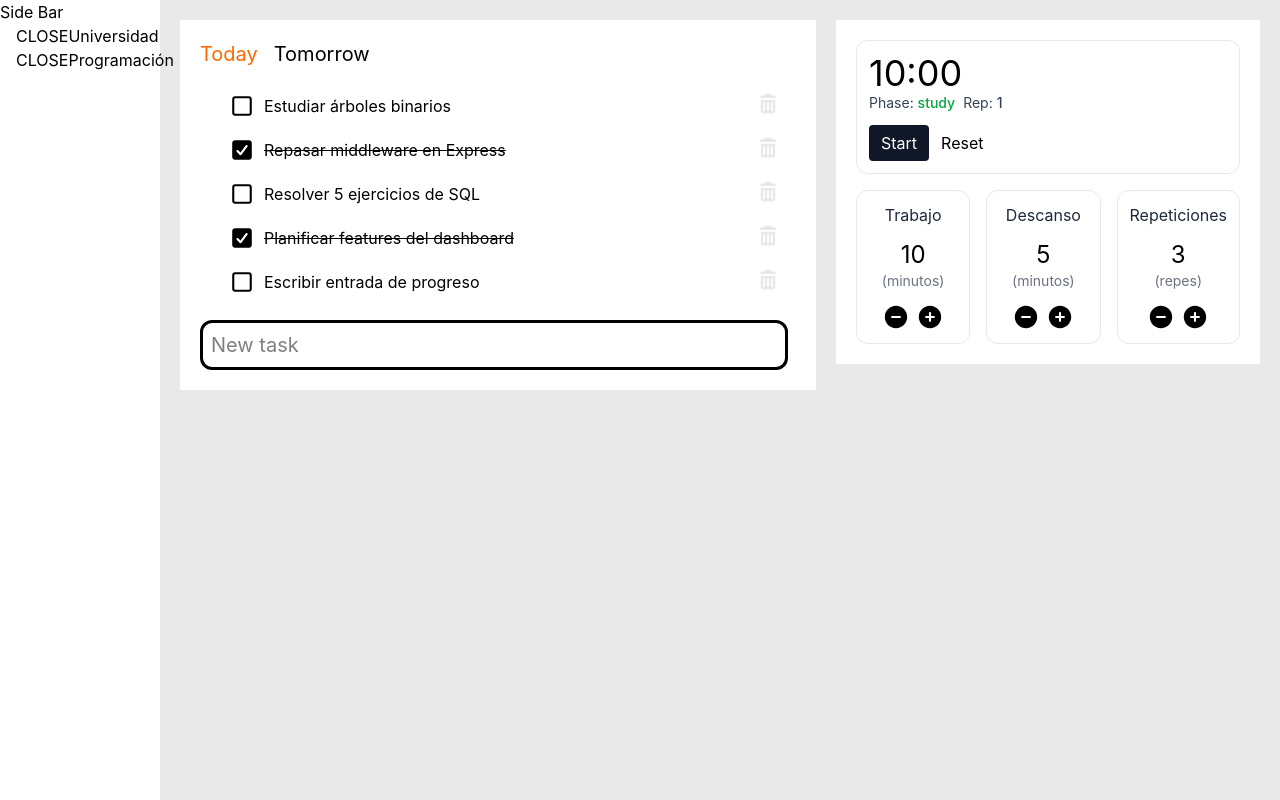
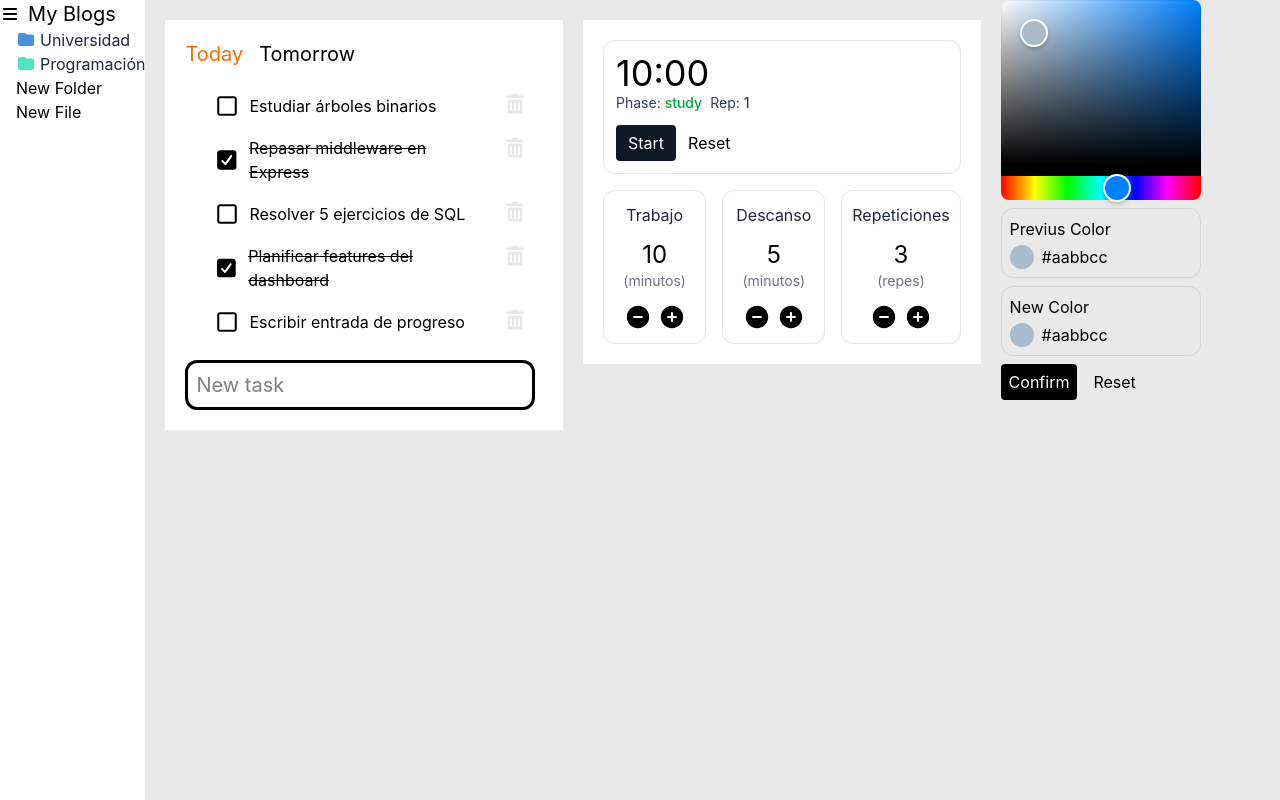
Before and after one commit to s-ricchini/ricchiTracker, a React app in the folder frontend/: page / in a window 1280 px wide. Built offline with nearby package versions, Linux system fonts and the light colour scheme; the HTML template or start-up script is replaced by a standard one.

Commit message:
el componente colorPicker esta funcional

```diff
--- a/frontend/package.json
+++ b/frontend/package.json
@@ -12,6 +12,7 @@
   "dependencies": {
     "@tailwindcss/vite": "^4.2.1",
     "react": "^19.2.0",
+    "react-colorful": "^5.6.1",
     "react-dom": "^19.2.0",
     "react-hook-form": "^7.71.2",
     "tailwindcss": "^4.2.1"
--- a/frontend/src/App.jsx
+++ b/frontend/src/App.jsx
@@ -1,25 +1,35 @@
 
 import './App.css'
+import { useState } from 'react'
 import TodoList from './features/todoList/components/TodoList'
 import Pomodoro from './features/pomodoro/components/Pomodoro'
 
-import SideBar from './features/sideBar/SideBar'
+import OpenSideBar from './features/sideBar/SideBar'
+import ClosedSideBar from './features/sideBar/ClosedSideBar'
+import ColorPicker from './features/sideBar/ColorPicker'
+
 
 function App() {
+
+  const [isOpen,setIsOpen] = useState(true)
+
+  function toggleSideBar(){
+    setIsOpen(prev => !prev)
+  }
+
   return (
     <div className='flex h-screen'>
-      <div className='w-1/8 bg-white'>
-        <SideBar></SideBar>
-      </div>
-      <div className='flex gap-5 m-5 w-7/8' >
-        <div className='w-3/5'>
+      {isOpen ? <OpenSideBar toggleSideBar={toggleSideBar}></OpenSideBar> : <ClosedSideBar toggleSideBar={toggleSideBar}></ClosedSideBar> }
+      <div className='flex gap-5 m-5' >
+        <div className='w-1/2'>
           <TodoList></TodoList>
         </div>
-        <div className='w-2/5'>
+        <div className='w-1/2'>
           <Pomodoro></Pomodoro>
         </div>
 
       </div>
+      <ColorPicker previusColor={"#aabbcc"}></ColorPicker>
     </div>
   )
 }
--- /dev/null
+++ b/frontend/src/assets/icons/MenuBars.jsx
@@ -0,0 +1,15 @@
+import { useState } from "react"
+
+function MenuBars({color,hoverColor}){
+    const [currentColor,setCurrentColor] = useState(color)
+
+
+    return(
+        <svg className="size-5" onMouseEnter={() =>{setCurrentColor(hoverColor)}} onMouseLeave={() => {setCurrentColor(color)}} xmlns="http://www.w3.org/2000/svg" viewBox="0 0 640 640"><path fill={currentColor} d="M96 160C96 142.3 110.3 128 128 128L512 128C529.7 128 544 142.3 544 160C544 177.7 529.7 192 512 192L128 192C110.3 192 96 177.7 96 160zM96 320C96 302.3 110.3 288 128 288L512 288C529.7 288 544 302.3 544 320C544 337.7 529.7 352 512 352L128 352C110.3 352 96 337.7 96 320zM544 480C544 497.7 529.7 512 512 512L128 512C110.3 512 96 497.7 96 480C96 462.3 110.3 448 128 448L512 448C529.7 448 544 462.3 544 480z"/></svg>
+
+    )
+
+
+}
+
+export default MenuBars
--- /dev/null
+++ b/frontend/src/features/sideBar/ClosedSideBar.jsx
@@ -0,0 +1,15 @@
+import MenuBars from "../../assets/icons/MenuBars"
+
+function ClosedSideBar({toggleSideBar}){
+
+    return(
+        <div className="cursor-pointer" onClick={toggleSideBar}>
+            <MenuBars color={'black'} hoverColor={'orange'}></MenuBars>
+        </div>
+
+    )
+
+
+}
+
+export default ClosedSideBar
--- /dev/null
+++ b/frontend/src/features/sideBar/ColorPicker.jsx
@@ -0,0 +1,41 @@
+import { HexColorPicker } from "react-colorful";
+import { useState } from "react";
+
+
+function ShowColor({text,color}){
+
+    return(
+
+        <div className="p-2 border border-gray-300 rounded-xl flex flex-col gap-1">
+            <p>{text}</p>
+            <div className="flex gap-2 items-center">
+                <div className="size-6 rounded-2xl" style={{ backgroundColor: color }}></div>
+                <p>{color}</p>
+            </div>
+        </div>
+
+
+    )
+
+}
+
+function ColorPicker({previusColor = null}) {
+
+    const [color, setColor] = useState("#aabbcc");
+    return (
+        <div className="space-y-2">
+            <HexColorPicker color={color} onChange={setColor} />
+
+            <div className="space-y-2">
+                {previusColor && <ShowColor text={"Previus Color"} color={previusColor}></ShowColor>}
+                <ShowColor text = {"New Color"} color={color}/>
+            </div>
+            <div className="space-x-2">
+                <button className="px-2 py-1.5 bg-black text-white rounded hover:cursor-pointer hover:bg-amber-500">Confirm</button>
+                {previusColor && <button className="px-2 py-1.5 text-black rounded hover:cursor-pointer hover:text-amber-500" onClick={() => setColor(previusColor)}>Reset</button>}
+            </div>
+        </div>
+    );
+}
+
+export default ColorPicker;
--- a/frontend/src/features/sideBar/SideBar.jsx
+++ b/frontend/src/features/sideBar/SideBar.jsx
@@ -1,11 +1,13 @@
 import SideBarManager from "./sideBarManager"
 import SideBaritem from "./SideBarItem"
+import MenuBars from "../../assets/icons/MenuBars"
+
 
 import items from "../../data/itemsSidebar"
 import { useState,useMemo } from "react"
 
 
-function SideBar(){
+function OpenSideBar({toggleSideBar}){
 
     //en la futura implementacion primero hago una query para recuperar la rowData
 
@@ -51,9 +53,20 @@ function SideBar(){
 
     return(
         <div className="bg-white">
-            <p>Side Bar</p>
+
+            <div className="flex text-xl gap-2 items-center" >
+                <div className="cursor-pointer" onClick={toggleSideBar} >
+                    <MenuBars color={'black'} hoverColor={'orange'}></MenuBars>
+                </div>
+                <p>My Blogs</p>
+            </div>
+
             <div>
                 {manager.getTree().map(elem => <SideBaritem key={elem.getId()} nodo={elem} openFile={openFile} deleteFile = {deleteFile}></SideBaritem>)}
+            </div>
+            <div className=" flex flex-col items-start ml-4">
+                <button>New Folder</button>
+                <button>New File</button>
             </div>
 
         </div>
@@ -62,4 +75,4 @@ function SideBar(){
 
 }
 
-export default SideBar
+export default OpenSideBar
--- a/frontend/src/features/sideBar/SideBarItem.jsx
+++ b/frontend/src/features/sideBar/SideBarItem.jsx
@@ -18,15 +18,65 @@ function SideBaritem({nodo,openFile,deleteFile}){ //openFile es una funcion que
     deleteFile(nodo.getId());
   }
 
+  const handleRightClick = (e) => {
+    e.preventDefault()
+    console.log('Click derecho')
+    console.log(e)
+  }
+
+  function TrashIcon({color,hoverColor}){
+
+    const [currentColor,setCurrentColor] = useState(color)
+
+    const setHoverColor = () => {
+        setCurrentColor(hoverColor)
+    }
+
+    const setInitialColor = () => {
+        setCurrentColor(color)
+    }
+
+    return(
+        <svg onMouseEnter={setHoverColor} onMouseLeave={setInitialColor} className="hover:cursor-pointer size-4" xmlns="http://www.w3.org/2000/svg" viewBox="0 0 640 640"><path fill={currentColor} d="M232.7 69.9C237.1 56.8 249.3 48 263.1 48L377 48C390.8 48 403 56.8 407.4 69.9L416 96L512 96C529.7 96 544 110.3 544 128C544 145.7 529.7 160 512 160L128 160C110.3 160 96 145.7 96 128C96 110.3 110.3 96 128 96L224 96L232.7 69.9zM128 208L512 208L512 512C512 547.3 483.3 576 448 576L192 576C156.7 576 128 547.3 128 512L128 208zM216 272C202.7 272 192 282.7 192 296L192 488C192 501.3 202.7 512 216 512C229.3 512 240 501.3 240 488L240 296C240 282.7 229.3 272 216 272zM320 272C306.7 272 296 282.7 296 296L296 488C296 501.3 306.7 512 320 512C333.3 512 344 501.3 344 488L344 296C344 282.7 333.3 272 320 272zM424 272C410.7 272 400 282.7 400 296L400 488C400 501.3 410.7 512 424 512C437.3 512 448 501.3 448 488L448 296C448 282.7 437.3 272 424 272z"/></svg>
+
+
+    )
+  }
+
+  function FileIcon({color}){
+    return(
+      <svg className='size-5' xmlns="http://www.w3.org/2000/svg" viewBox="0 0 640 640"><path fill={color} d="M304 112L192 112C183.2 112 176 119.2 176 128L176 512C176 520.8 183.2 528 192 528L448 528C456.8 528 464 520.8 464 512L464 272L376 272C336.2 272 304 239.8 304 200L304 112zM444.1 224L352 131.9L352 200C352 213.3 362.7 224 376 224L444.1 224zM128 128C128 92.7 156.7 64 192 64L325.5 64C342.5 64 358.8 70.7 370.8 82.7L493.3 205.3C505.3 217.3 512 233.6 512 250.6L512 512C512 547.3 483.3 576 448 576L192 576C156.7 576 128 547.3 128 512L128 128z"/></svg>
+    )
+  }
+
+  function FolderClosed({color}){
+
+    return(
+      <svg className='size-5' xmlns="http://www.w3.org/2000/svg" viewBox="0 0 640 640"><path fill={color} d="M128 512L512 512C547.3 512 576 483.3 576 448L576 208C576 172.7 547.3 144 512 144L362.7 144C355.8 144 349 141.8 343.5 137.6L305.1 108.8C294 100.5 280.5 96 266.7 96L128 96C92.7 96 64 124.7 64 160L64 448C64 483.3 92.7 512 128 512z"/></svg>
+    )
+
+  }
+
+  function FolderOpen({color}){
+    return(
+      <svg className='size-5' xmlns="http://www.w3.org/2000/svg" viewBox="0 0 640 640"><path fill={color} d="M88 289.6L64.4 360.2L64.4 160C64.4 124.7 93.1 96 128.4 96L267.1 96C280.9 96 294.4 100.5 305.5 108.8L343.9 137.6C349.4 141.8 356.2 144 363.1 144L480.4 144C515.7 144 544.4 172.7 544.4 208L544.4 224L179 224C137.7 224 101 250.4 87.9 289.6zM509.8 512L131 512C98.2 512 75.1 479.9 85.5 448.8L133.5 304.8C140 285.2 158.4 272 179 272L557.8 272C590.6 272 613.7 304.1 603.3 335.2L555.3 479.2C548.8 498.8 530.4 512 509.8 512z"/></svg>
+
+    )
+
+
+  }
+
+
   return(
     <div className='ml-4'>
-      <div onClick={handleClick} className='flex gap 3'>
+      <div onClick={handleClick} onContextMenu={handleRightClick} className='flex gap 3 text-gray-800 cursor-pointer items-center gap-1' >
         <span>
-          {nodo.isFolder() ? (isOpen ? 'OPEN' : "CLOSE") : "FILE"}
+          {nodo.isFolder() ? (isOpen ? <FolderOpen color={nodo.getColor()}></FolderOpen> : <FolderClosed color={nodo.getColor()}></FolderClosed>) : <FileIcon color={nodo.getColor()}></FileIcon>}
         </span>
         <span>
           {nodo.getTitle()}
         </span>
+
       </div>
       {(nodo.isFolder() && isOpen && nodo.hasChilds()) &&  nodo.getChilds().map(child => <SideBaritem  key= {child.getId()} nodo={child} openFile={openFile} deleteFile={deleteFile}></SideBaritem>)}
 
--- a/frontend/src/features/sideBar/sideBarNode.js
+++ b/frontend/src/features/sideBar/sideBarNode.js
@@ -42,6 +42,15 @@ class SidebarNode {
     return this.name
   }
 
+  getColor(){
+    if(this.color){
+      return this.color
+    }
+
+    //color por defecto
+    return 'black'
+  }
+
   //añadir un hijo
   addChild(node) {
     this.children.push(node);
```
Also changed, not shown: 1 other file (tests, documents, lock files or other folders).
